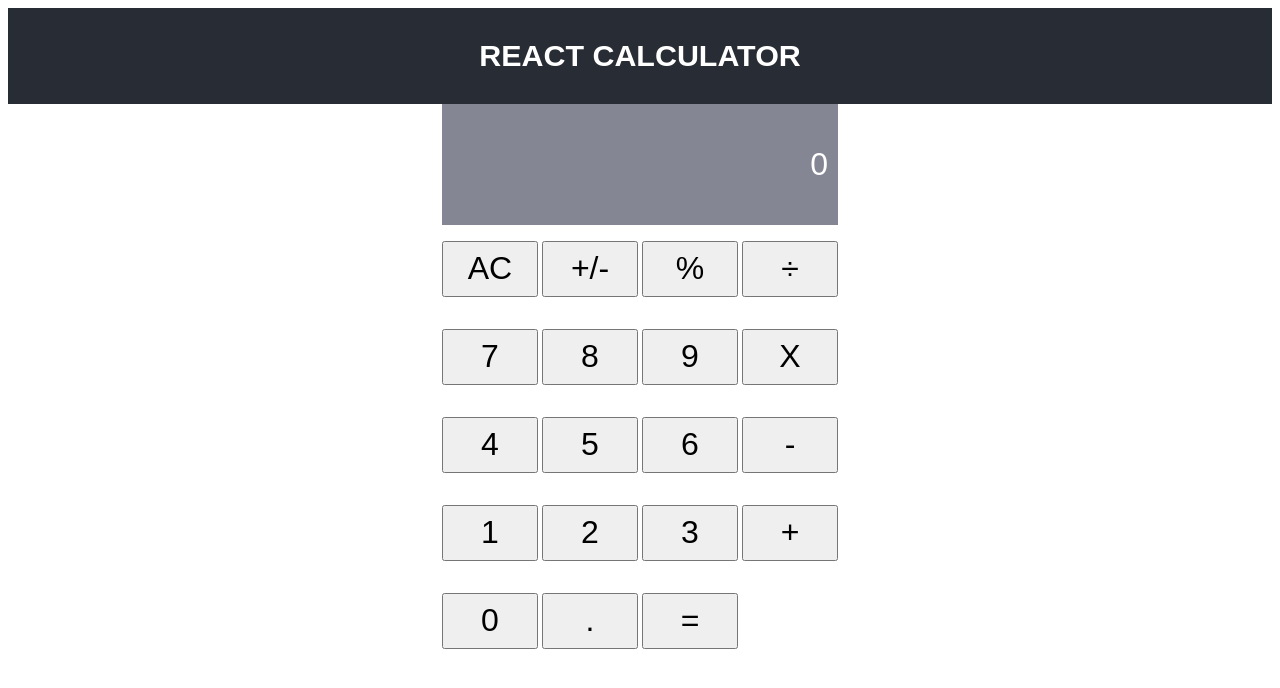
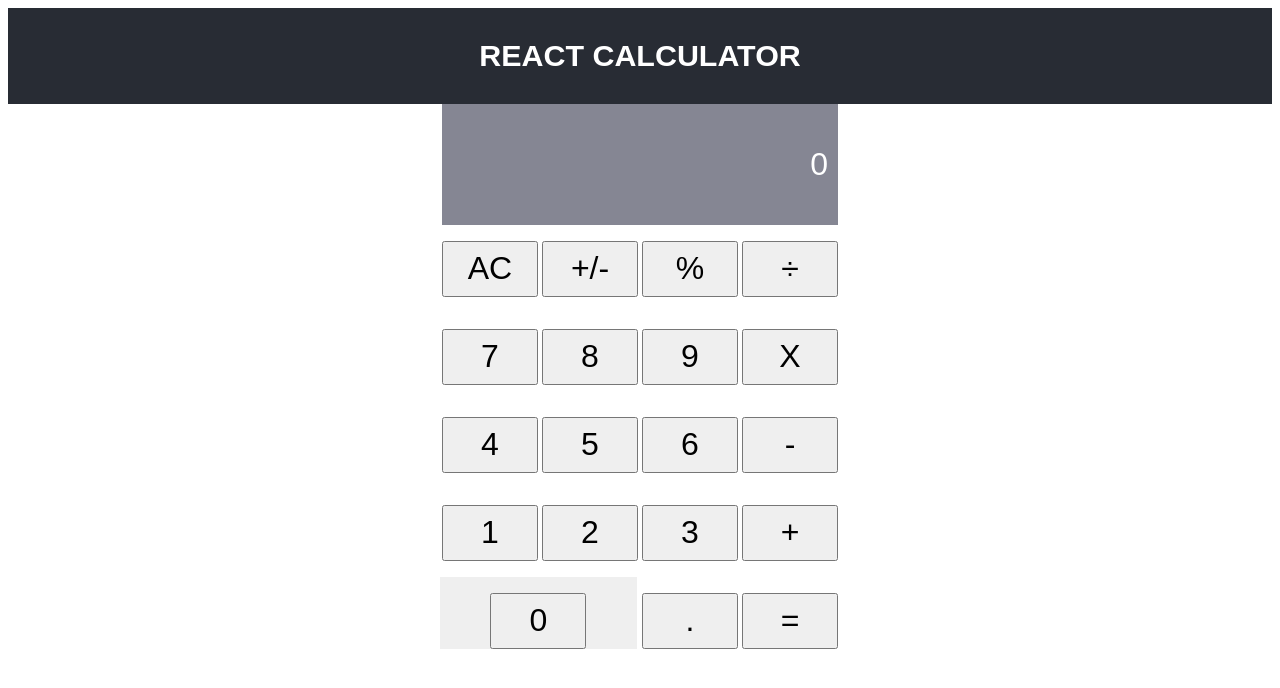
Before and after one commit to jamezjaz/React_Calculator, a React (Create React App) app: page / in a window 1280 px wide. Shown: the top 688 px of the page. Built offline with nearby package versions, Linux system fonts and the light colour scheme.

Commit message:
style: Improves calculator zero button

```diff
--- a/src/components/ButtonPanel.js
+++ b/src/components/ButtonPanel.js
@@ -67,13 +67,12 @@ const ButtonPanel = props => {
           />
         ))}
       </div>
-      <div className="calculator-grid">
+      <div className="calculator-grid zero">
         {buttonGroups.group5.group.map(btn => (
           <Button
             name={btn}
             key={btn}
             handleClick={() => clickHandler(btn)}
-            className={btn === '0' ? 'span-two' : null}
           />
         ))}
       </div>
--- a/src/styles/ButtonPanel.css
+++ b/src/styles/ButtonPanel.css
@@ -5,12 +5,15 @@
   min-height: 10vh;
 }
 
-.span-two {
-  grid-column: 1 / 3;
-}
-
 .cal-button {
   font-size: 2rem;
   width: 6rem;
   height: 3.5rem;
 }
+
+.zero > :first-child {
+  grid-column: span 2;
+  height: 4.5rem;
+  background-color: #efefef;
+  margin-right: 0.2rem;
+}
```
Also changed, not shown: 2 other files (tests, documents, lock files or other folders).
